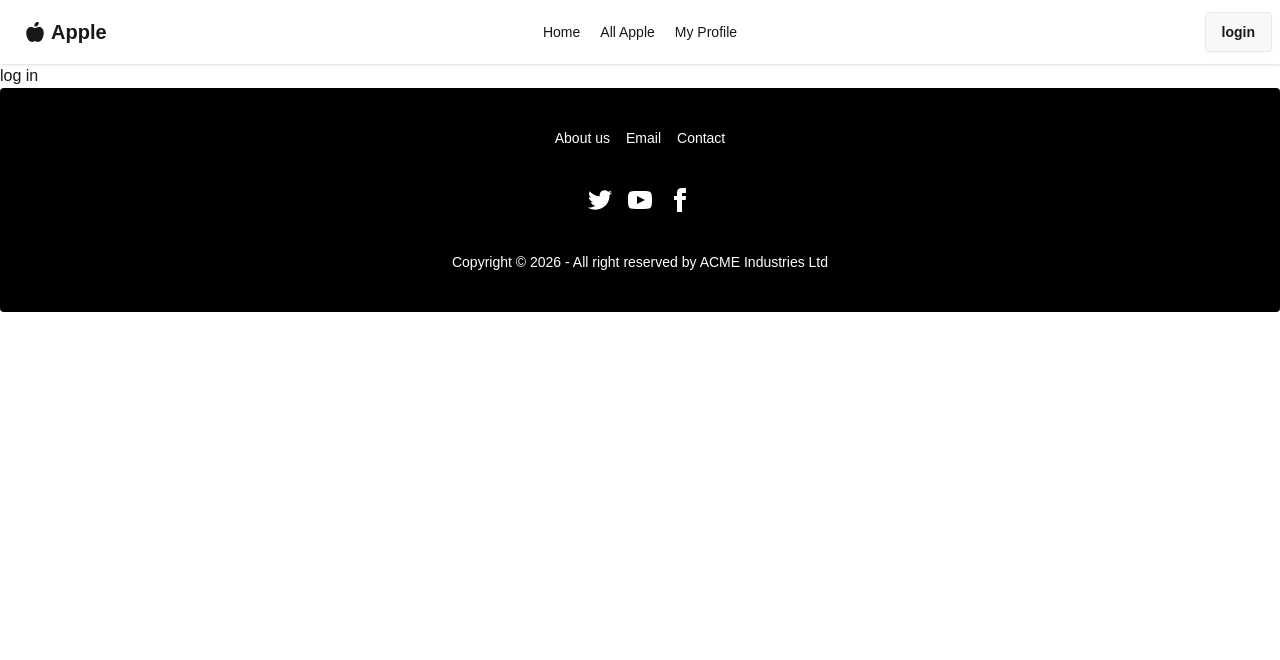
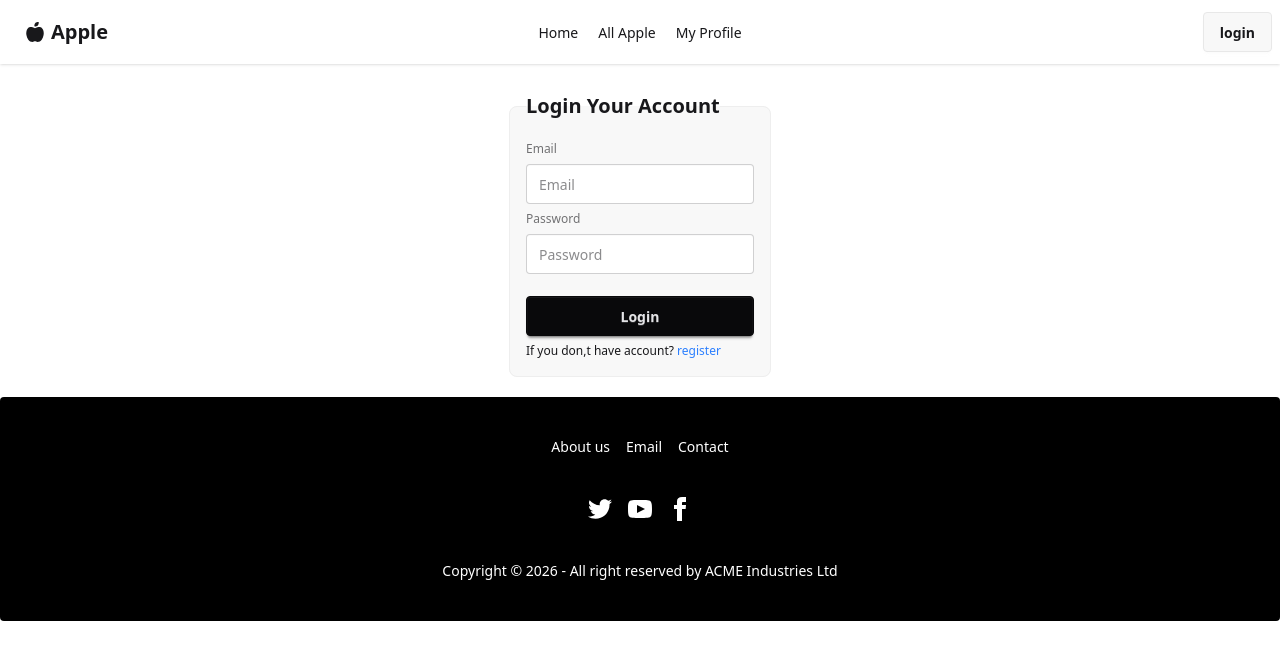
Before and after one commit to rakibulislam08/A8-apple, a Next.js app: page /login in a window 1280 px wide. Shown: the top 660 px of the page. Built offline with nearby package versions, Linux system fonts and the light colour scheme.

Commit message:
Marquee done

```diff
--- a/public/products.json
+++ b/public/proucts.json
@@ -1,4 +1,4 @@
-{
+
     [
         {
             "id": "apple_001",
@@ -121,4 +121,3 @@
             "inStock": false
         }
     ]
-}
--- a/src/app/globals.css
+++ b/src/app/globals.css
@@ -1,27 +1,2 @@
 @import "tailwindcss";
 @plugin "daisyui";
-
-:root {
-  --background: #ffffff;
-  --foreground: #171717;
-}
-
-@theme inline {
-  --color-background: var(--background);
-  --color-foreground: var(--foreground);
-  --font-sans: var(--font-geist-sans);
-  --font-mono: var(--font-geist-mono);
-}
-
-@media (prefers-color-scheme: dark) {
-  :root {
-    --background: #0a0a0a;
-    --foreground: #ededed;
-  }
-}
-
-body {
-  background: var(--background);
-  color: var(--foreground);
-  font-family: Arial, Helvetica, sans-serif;
-}
--- a/src/app/home/TopApples.jsx
+++ /dev/null
@@ -1,11 +0,0 @@
-import React from 'react';
-
-const TopApples = () => {
-    return (
-        <div>
-            apples carad
-        </div>
-    );
-};
-
-export default TopApples;
--- a/src/app/layout.js
+++ b/src/app/layout.js
@@ -26,7 +26,7 @@ export default function RootLayout({ children }) {
       lang="en"
       className={`${geistSans.variable} ${geistMono.variable} h-full antialiased`}
     >
-      <body className="min-h-full flex flex-col">
+      <body>
         <Navbar/>
 
         {children}
--- a/src/app/login/page.jsx
+++ b/src/app/login/page.jsx
@@ -2,8 +2,19 @@ import React from 'react';
 
 const LoginPage = () => {
     return (
-        <div>
-            log in
+        <div className='container mx-auto flex justify-center mt-5 mb-5 '>
+            <fieldset className="fieldset bg-base-200 border-base-300 rounded-box border p-4">
+                <legend className="fieldset-legend font-bold text-xl">Login Your Account</legend>
+
+                <label className="label">Email</label>
+                <input type="email" className="input" placeholder="Email" />
+
+                <label className="label">Password</label>
+                <input type="password" className="input" placeholder="Password" />
+
+                <button className="btn btn-neutral mt-4">Login</button>
+                <p className=''>If you don,t have account? <span className='text-blue-500'>register</span> </p>
+            </fieldset>
         </div>
     );
 };
--- a/src/app/page.jsx
+++ b/src/app/page.jsx
@@ -1,11 +1,11 @@
 
 
-import Banner from "./home/Banner";
-import TopApples from "./home/TopApples";
+import Banner from "../components/shared/Banner";
+import TopApples from "../components/shared/TopApples";
 
 
 
-export default async function Home() {
+export default function Home() {
 
   return (
     <div>
--- /dev/null
+++ b/src/components/shared/TopApples.jsx
@@ -0,0 +1,15 @@
+
+const TopApples =async () => {
+    const res = await fetch('https://a8-apple-tybd.vercel.app/products.json');
+    const info =await res.json();
+    console.log(info);
+
+
+    return (
+        <div className="container mx-auto">
+            <h1>Top Four Apple Card</h1>
+        </div>
+    );
+};
+
+export default TopApples;
```
Also changed, not shown: src/components/shared/Banner.jsx (renamed from src/app/home/Banner.jsx).
